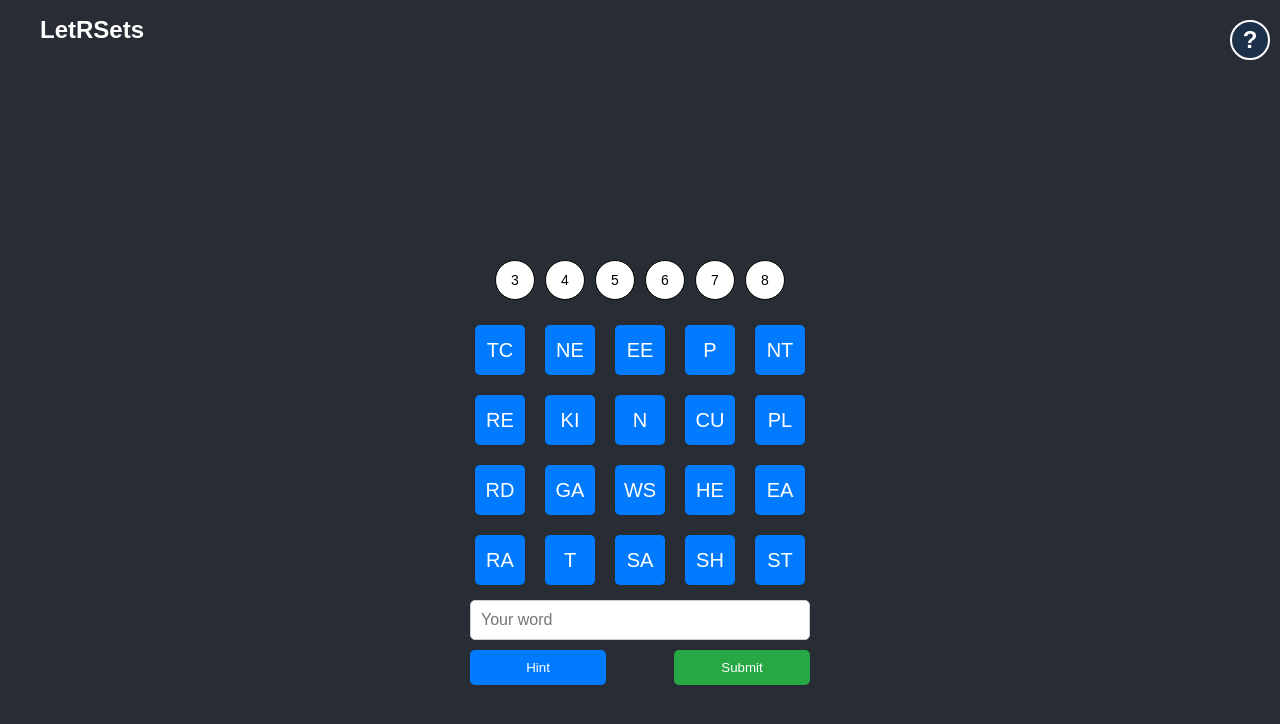
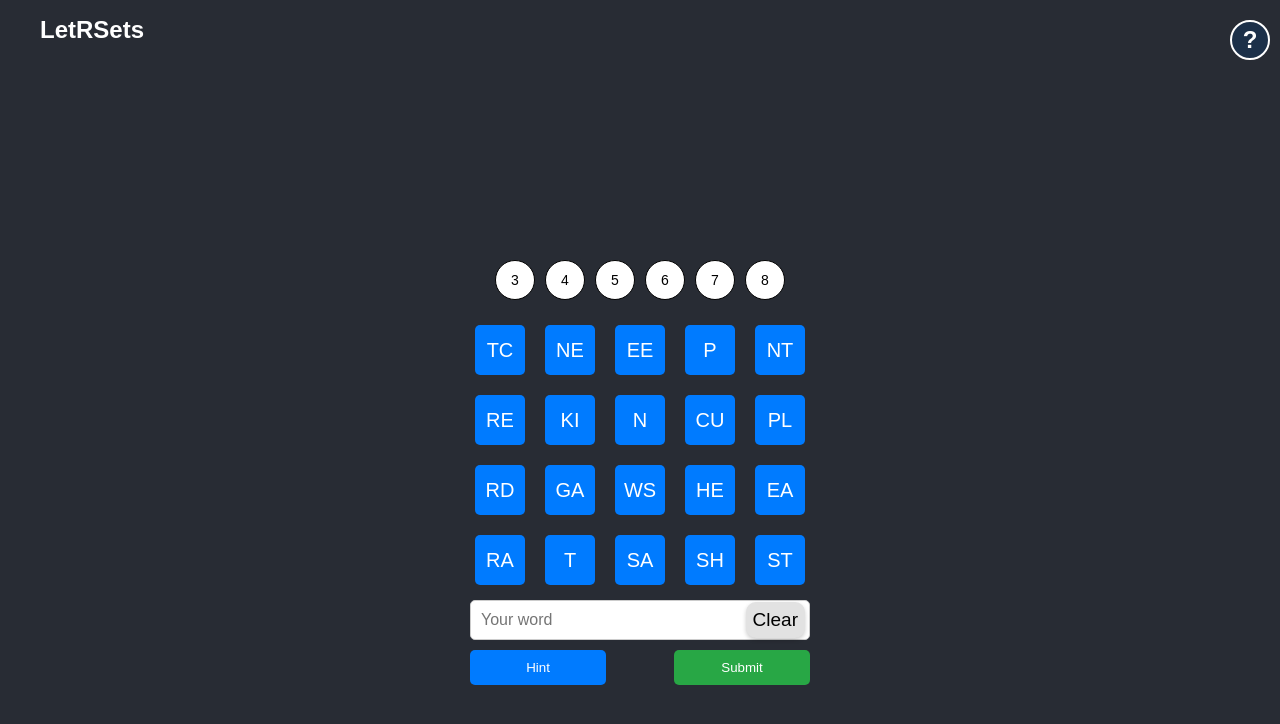
Before and after one commit to robertsbaer/letrsets, a React (Create React App) app: page / in a window 1280 px wide. Shown: the top 724 px of the page. Built offline with nearby package versions, Linux system fonts and the light colour scheme.

Commit message:
clear button

```diff
--- a/src/GameBoard.css
+++ b/src/GameBoard.css
@@ -47,6 +47,43 @@
     width: calc(100% - 22px);
     font-size: 16px;
   }
+  .inputContainer {
+    display: flex;
+    position: relative; /* Allows absolute positioning inside */
+  }
+
+  .inputStyle {
+    flex-grow: 1; /* Takes up the majority of the space */
+    /* Additional styling here */
+  }
+
+  .clearButton {
+    position: absolute;
+    right: 5px; /* Adjust based on your design */
+    top: 50%;
+    font-size: 19px;
+    transform: translateY(-50%); /* Center vertically */
+    background: transparent;
+    border: none;
+    cursor: pointer;
+    background-color: rgb(226, 226, 226);
+    padding: 7px;
+    border-radius: 10px;
+    /* Adding shadow */
+    box-shadow: 0 2px 4px rgba(0,0,0,0.2); /* Horizontal offset, vertical offset, blur radius, color */
+    color: black; /* Default text color */
+  }
+
+  /* Ensuring text color doesn't change upon interaction */
+  .clearButton:hover,
+  .clearButton:active,
+  .clearButton:focus,
+  .clearButton:visited {
+    color: black; /* Maintains text color consistency */
+    text-decoration: none; /* Optional: Removes underline from links */
+  }
+
+
 
   .buttonContainer {
     display: flex;
--- a/src/GameBoard.js
+++ b/src/GameBoard.js
@@ -293,7 +293,6 @@ function GameBoard() {
     }
   }, [wonLevels, selectedWords.length, gameOver]);
 
-
   const giveHint = () => {
     // Filter for unguessed words of the selected length
     const unguessedWords = selectedWords.filter(
@@ -407,7 +406,7 @@ function GameBoard() {
                 justifyContent: "center", // Center horizontally
                 alignItems: "center", // Center vertically
                 cursor: "pointer",
-                textDecoration: "none"
+                textDecoration: "none",
               }}
             >
               {length}
@@ -435,14 +434,26 @@ function GameBoard() {
           ))}
         </div>
         <form onSubmit={handleSubmit}>
+          <div className="inputContainer">
             <input
               type="text"
               value={userInput}
-            onChange={(event) => setUserInput(event.target.value.toUpperCase())}
+              onChange={(event) =>
+                setUserInput(event.target.value.toUpperCase())
+              }
               placeholder="Your word"
               className="inputStyle"
             />
-          <div class="buttonContainer">
+            {/* Clear button right next to the input field */}
+            <button
+              type="button" // Ensure this button does not submit the form
+              onClick={() => setUserInput("")} // Clear the userInput state
+              className="clearButton"
+            >
+              Clear
+            </button>
+          </div>
+          <div className="buttonContainer">
             <button type="button" onClick={giveHint} className="hintButton">
               Hint
             </button>
```
Lines whose indentation alone changed are shown as unchanged.
